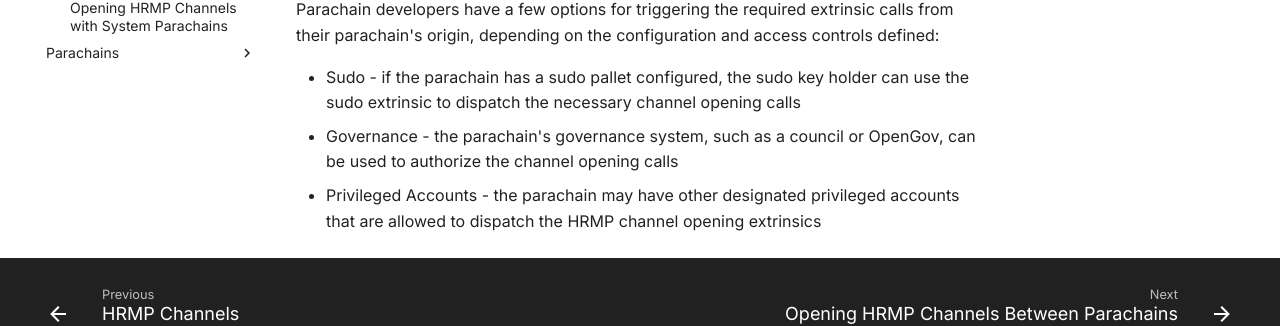
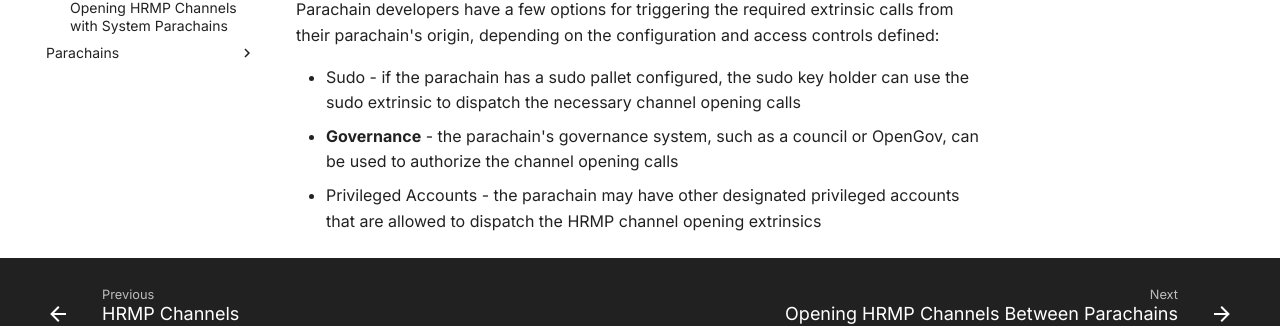
Before and after one commit to papermoonio/polkadot-ecosystem-docs-draft, an MkDocs documentation site: the page built from docs/build-on-polkadot/xcm/hrmp-channels/overview.md, in a window 1280 px wide and 900 px high, scrolled down 2206 px. Shown: the part 486-812 px from the top of the window. Built offline with MkDocs 1.6.1 and Material for MkDocs 9.7.7, drawn with Linux system fonts in a browser that asks for light colours.

```diff
--- a/docs/build-on-polkadot/xcm/hrmp-channels/overview.md
+++ b/docs/build-on-polkadot/xcm/hrmp-channels/overview.md
@@ -52,5 +52,5 @@ The most straightforward approach is to implement the channel opening logic off-
 Parachain developers have a few options for triggering the required extrinsic calls from their parachain's origin, depending on the configuration and access controls defined:
 
 - Sudo - if the parachain has a sudo pallet configured, the sudo key holder can use the sudo extrinsic to dispatch the necessary channel opening calls
-- Governance - the parachain's governance system, such as a council or OpenGov, can be used to authorize the channel opening calls
+- **Governance** - the parachain's governance system, such as a council or OpenGov, can be used to authorize the channel opening calls
 - Privileged Accounts - the parachain may have other designated privileged accounts that are allowed to dispatch the HRMP channel opening extrinsics
```
